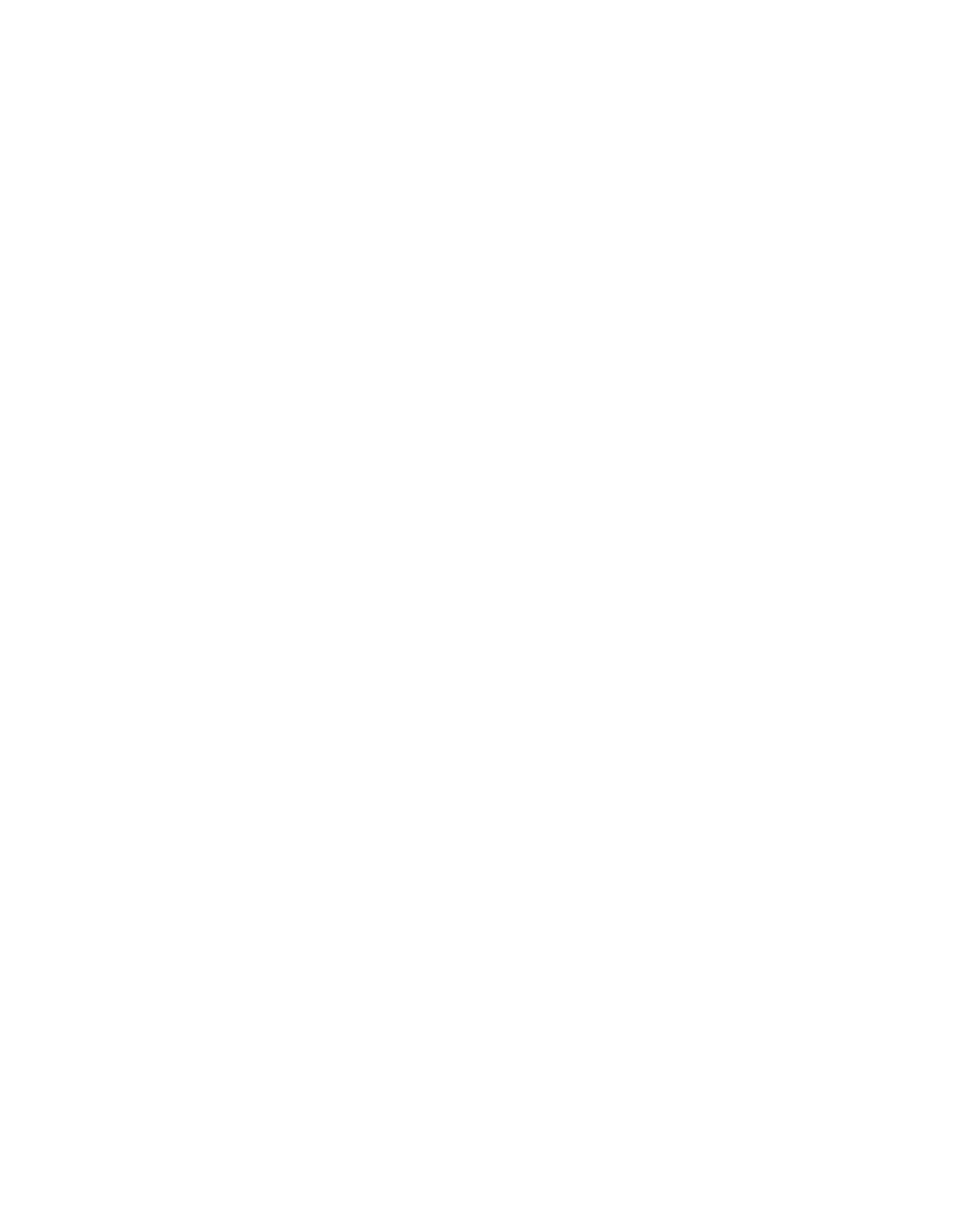
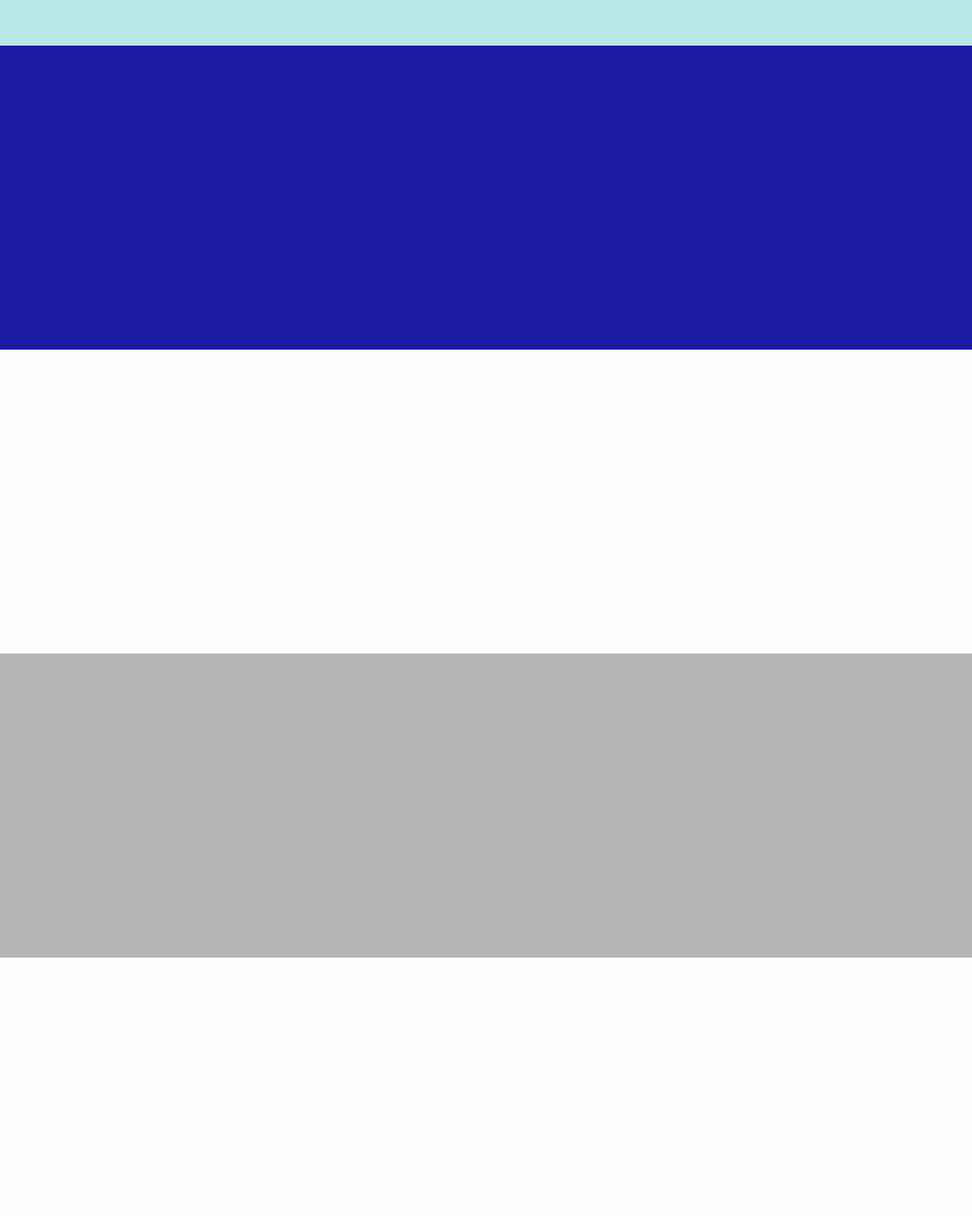
Before and after one commit to LouisAssaneFaye/htmlcss-struttura-discord, a plain HTML site: page index.html in a window 1280 px wide. Shown: the top 1600 px of the page at 76% size. Before the commit the page ends 800 px from the top, so only its background shows below. Drawn offline with Linux system fonts and the light colour scheme.

Commit message:
Creazione macrostruttura generale

```diff
--- a/index.html
+++ b/index.html
@@ -5,8 +5,48 @@
     <meta http-equiv="X-UA-Compatible" content="IE=edge">
     <meta name="viewport" content="width=device-width, initial-scale=1.0">
     <title>Document</title>
+    <link rel="stylesheet" href="style.css">
 </head>
 <body>
 
+    <header class="altezza-piccola">
+
+        <div></div>
+
+    </header>
+
+    <main>
+
+        <section id="sfondo-blue">
+
+        </section>
+
+        <section class="sfondo-bianco">
+
+        </section>
+
+        <section class="sfondo-grigio">
+
+        </section>
+
+        <section class="sfondo-bianco">
+
+        </section>
+
+        <section class="sfondo-grigio">
+
+        </section>
+
+        <section class="sfondo-nero">
+
+        </section>
+
+
+    </main>
+
+    <footer class="altezza-piccola sfondo-nero">
+
+    </footer>
+
 </body>
 </html>
--- a/style.css
+++ b/style.css
@@ -0,0 +1,38 @@
+*{
+    margin: 0;
+    padding: 0;
+    box-sizing: border-box;
+}
+
+.altezza-piccola{
+    height: 60px;
+}
+
+header{
+    background-color: rgb(187, 232, 232);
+}
+
+section{
+    height: 400px;
+}
+
+main section:nth-of-type(5){
+    height: 700px;
+
+}
+
+#sfondo-blue{
+    background-color: rgb(26, 26, 165);
+}
+
+.sfondo-bianco{
+    background-color: rgb(255, 252, 252);
+}
+
+.sfondo-grigio{
+    background-color: rgb(182, 181, 181);
+}
+
+.sfondo-nero{
+    background-color: rgba(1, 5, 4, 0.876);
+}
```
Also changed, not shown: image (2).png (added), 2 other files.
